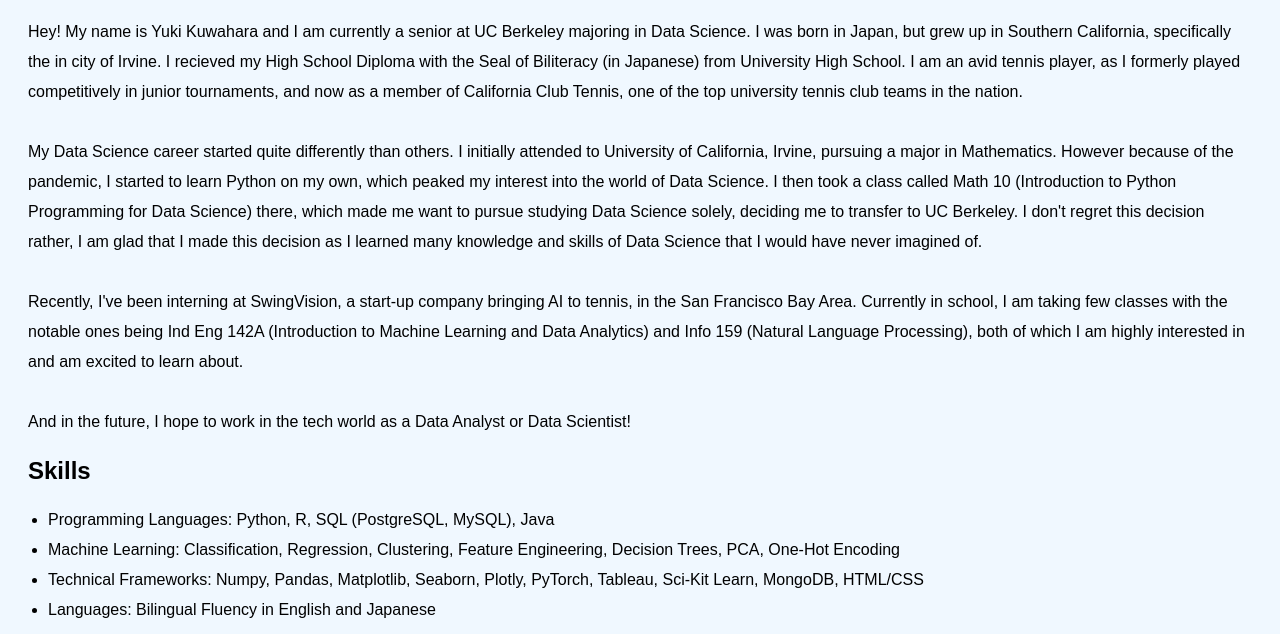
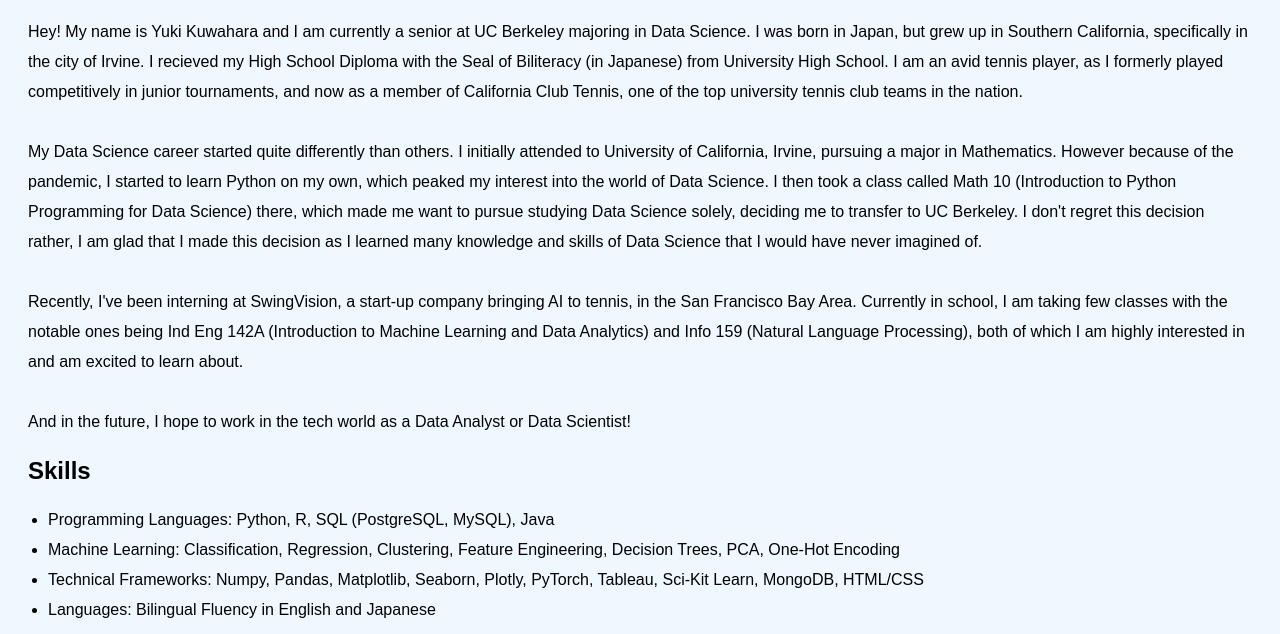
Before and after one commit to ykuw2/ykuw2-yuki-kuwahara.github.io, a plain HTML site: page index.html in a window 1280 px wide. Shown: the part 691-1325 px from the top of the page. Drawn offline with Linux system fonts and the light colour scheme.

Commit message:
Update index.html

```diff
--- a/index.html
+++ b/index.html
@@ -42,7 +42,7 @@
     <p class="paragraph">
       Hey! My name is Yuki Kuwahara and I am currently a senior at UC Berkeley
       majoring in Data Science. I was born in Japan, but grew up in Southern
-      California, specifically the in city of Irvine. I recieved my High School
+      California, specifically in the city of Irvine. I recieved my High School
       Diploma with the Seal of Biliteracy (in Japanese) from University High
       School. I am an avid tennis player, as I formerly played competitively in
       junior tournaments, and now as a member of California Club Tennis, one of
```
